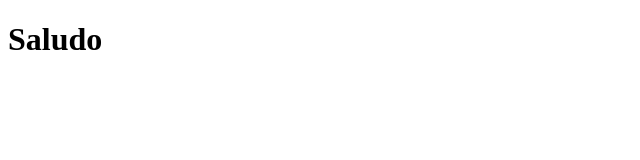
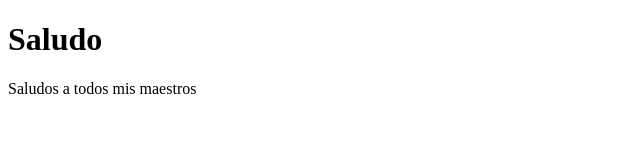
Before and after one commit to RodrigoCarranza-dev/s1-c3-proyecto-test-02, a plain HTML site: page hello.html in a window 1280 px wide. Shown: the whole page, without its empty margins (0-640 px from the left). Drawn offline with Linux system fonts and the light colour scheme.

Commit message:
Parrafo de saludo

```diff
--- a/hello.html
+++ b/hello.html
@@ -8,5 +8,6 @@
 </head>
 <body>
     <h1>Saludo</h1>
+    <p>Saludos a todos mis maestros</p>
 </body>
 </html>
```
